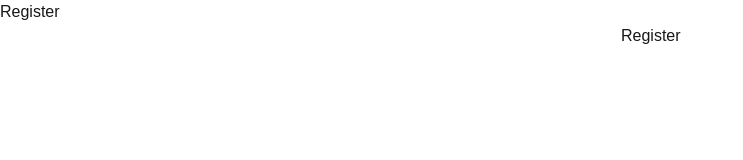
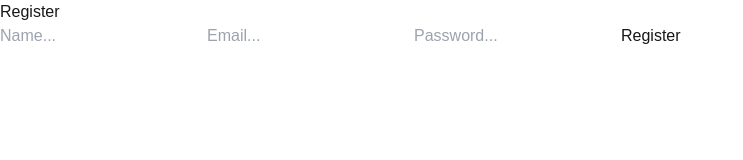
Before and after one commit to code043/next-notes, a Next.js app: page /register in a window 1280 px wide. Shown: the top 160 px of the page, without its empty margins (0-743 px from the left). Built offline with nearby package versions, Linux system fonts and the light colour scheme.

Commit message:
Fetch notes

```diff
--- a/src/app/dashboard/note/[id]/page.tsx
+++ b/src/app/dashboard/note/[id]/page.tsx
@@ -1,3 +1,4 @@
+"use client";
 import { useParams } from "next/navigation";
 
 export default function page() {
--- a/src/app/login/page.tsx
+++ b/src/app/login/page.tsx
@@ -4,9 +4,9 @@ function page() {
       <div>
         <h1>Login</h1>
         <form action="">
-          <input type="text" />
-          <input type="password" />
-          <input type="submit" />
+          <input type="text" placeholder="Name..." />
+          <input type="password" placeholder="Password..." />
+          <input type="submit" value="Login" />
         </form>
       </div>
     </section>
--- a/src/app/page.tsx
+++ b/src/app/page.tsx
@@ -1,6 +1,13 @@
-import Image from "next/image";
-
-export default function Home() {
+type Note = {
+  title: string;
+  content: string;
+};
+async function fetchNotes(): Promise<Note[]> {
+  const res = await fetch(`http://localhost:8080/api/notes`);
+  return res.json();
+}
+export default async function Home() {
+  const res = await fetchNotes();
   return (
     <section>
       <h1>Notes</h1>
--- a/src/app/register/page.tsx
+++ b/src/app/register/page.tsx
@@ -3,11 +3,11 @@ function page() {
     <section>
       <div>
         <h1>Register</h1>
-        <form action="">
-          <input type="text" />
-          <input type="email" />
+        <form>
+          <input type="text" placeholder="Name..." />
+          <input type="email" placeholder="Email..." />
 
-          <input type="password" />
+          <input type="password" placeholder="Password..." />
           <input type="submit" value="Register" />
         </form>
       </div>
```
